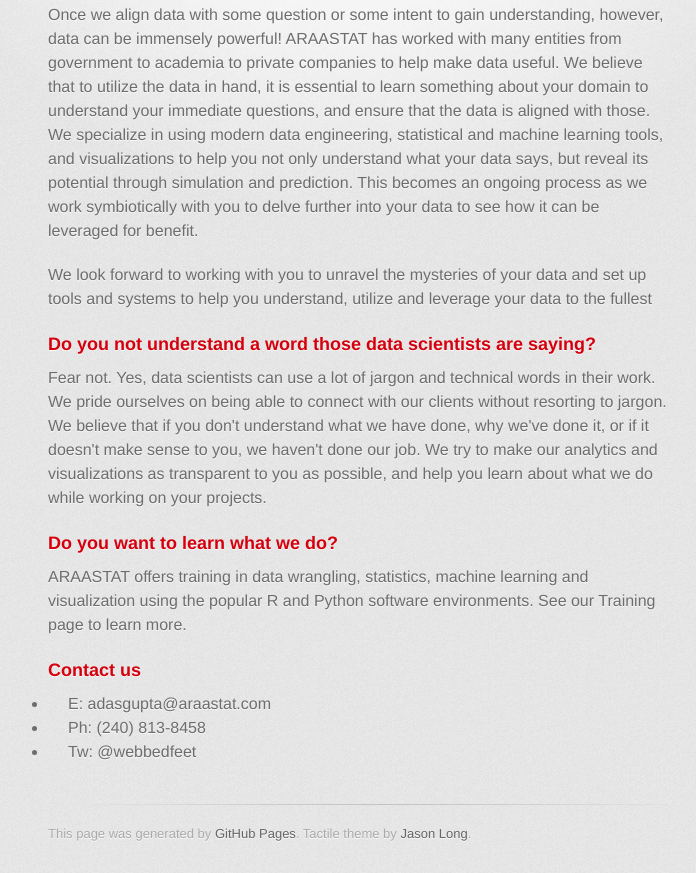
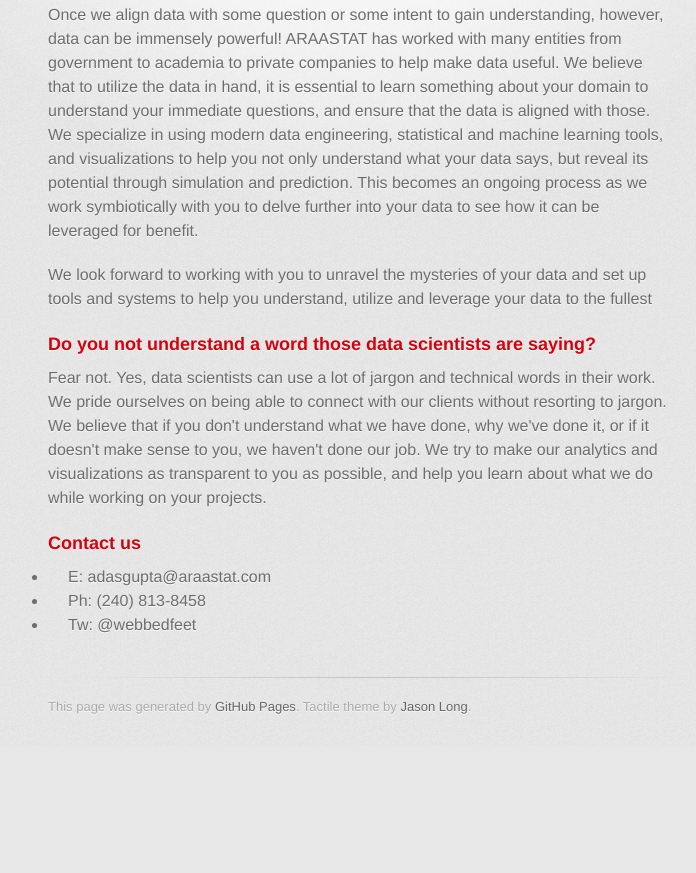
Before and after one commit to araastat/araastat.github.io, a plain HTML site: page index.html in a window 1280 px wide. Shown: the part 370-1243 px from the top of the page, without its empty margins (282-978 px from the left). After the commit the page ends 1116 px from the top, so only its background shows below. Drawn offline with Linux system fonts and the light colour scheme; a web font is replaced by a local one.

Commit message:
Update index.html

```diff
--- a/index.html
+++ b/index.html
@@ -41,11 +41,8 @@
 <p>Fear not. Yes, data scientists can use a lot of jargon and technical words in their work. We pride ourselves on being able to connect with our clients without resorting to jargon. We believe that if you don't understand what we have done, why we've done it,  or if it doesn't make sense to you, we haven't done our job. We try to make our analytics and visualizations as transparent to you as possible, and help you learn about what we do while working on your projects.</p>
 
 <h3>
-<a id="do-you-want-to-learn-what-we-do" class="anchor" href="#do-you-want-to-learn-what-we-do" aria-hidden="true"><span aria-hidden="true" class="octicon octicon-link"></span></a>Do you want to learn what we do?</h3>
+<a id="contact-us" class="anchor" href="#contact-us" aria-hidden="true"><span aria-hidden="true" class="octicon octicon-link"></span></a>Contact us</h3>
 
-<p>ARAASTAT offers training in data wrangling, statistics, machine learning and visualization using the popular R and Python software environments. See our Training page to learn more.</p>
-
-<h3>Contact us</h3>
 <ul>
   <li>E: adasgupta@araastat.com</li>
   <li>Ph: (240) 813-8458</li>
```
